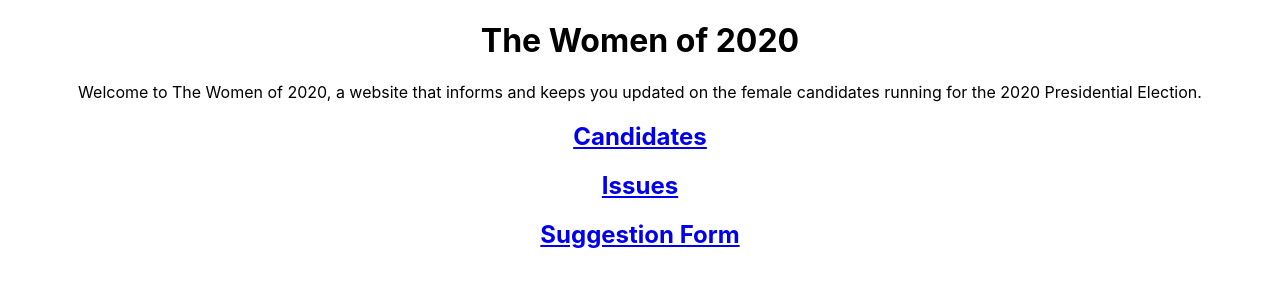
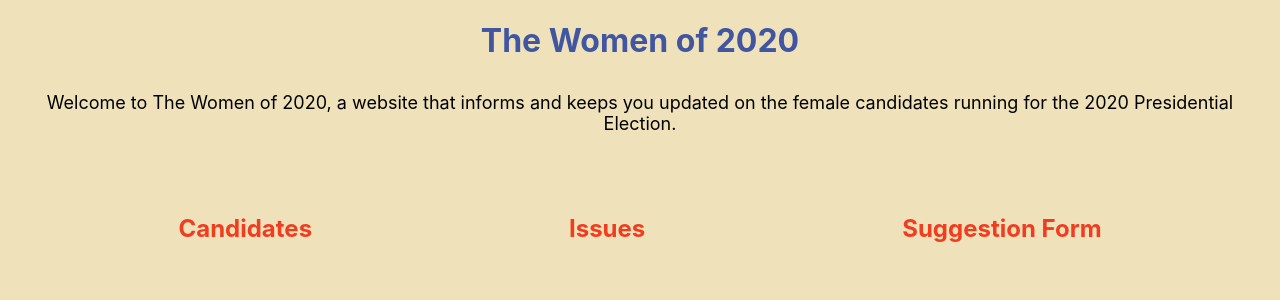
Before and after one commit to jamiemiller8/2020-presidential-candidates, a React (Create React App) app: page /home in a window 1280 px wide. Shown: the top 300 px of the page. Built offline with nearby package versions, Linux system fonts and the light colour scheme.

Commit message:
home page css

```diff
--- a/src/Home.css
+++ b/src/Home.css
@@ -0,0 +1,26 @@
+body {
+    background-color: #EFE2BA;
+}
+
+h1 {
+    color: #4056A1;
+    justify-content: center;
+    align-items: center;
+}
+
+p {
+    padding: 10px;
+    font-size: 18px;
+}
+
+.link {
+    text-decoration: none;
+    color: #F13C20;
+}
+
+.home-links {
+    display: inline;
+    display: flex;
+    margin: 50px;
+    justify-content: space-around;
+}
```
